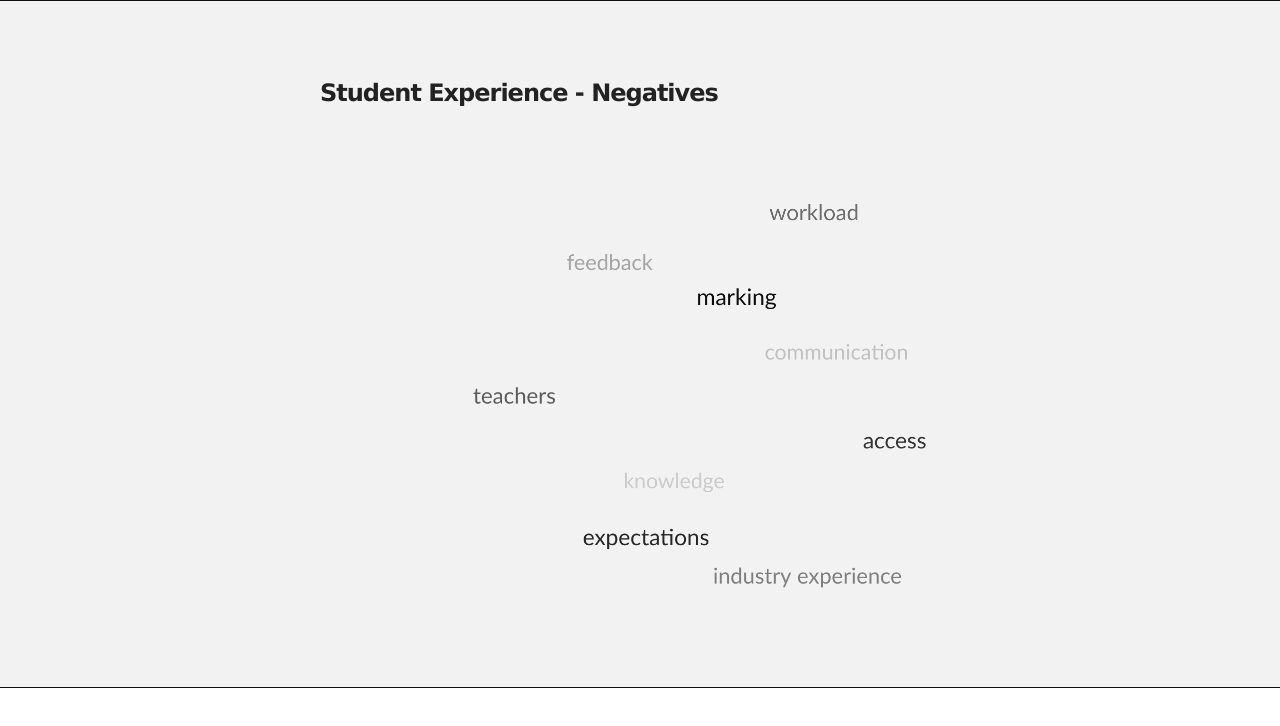
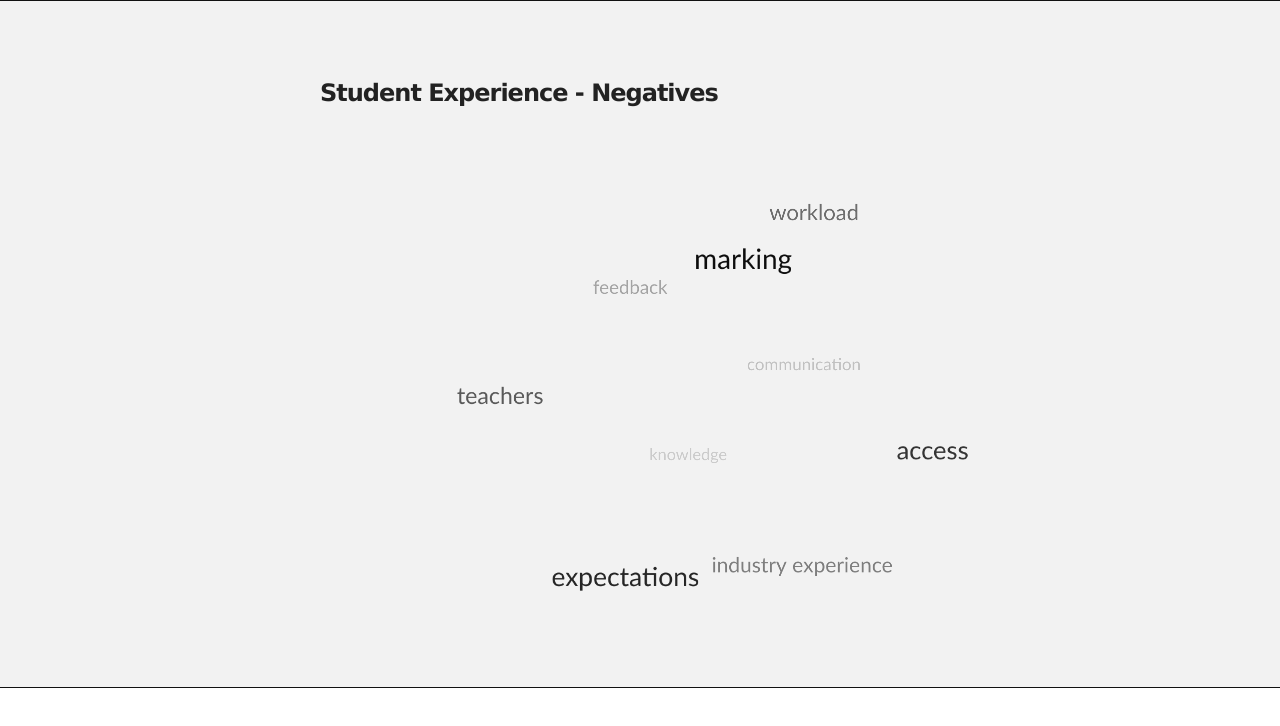
Before and after one commit to 696d656b/696d656b.github.io, a plain HTML site: page inverse.html in a window 1280 px wide. Drawn offline with Linux system fonts and the light colour scheme.

Commit message:
Update inverse.html

```diff
--- a/inverse.html
+++ b/inverse.html
@@ -67,7 +67,7 @@
          outlineThickness : 0,
          outlineColour: '#f2f2f2',
          maxSpeed : 0.03,
-         depth : 0.1
+         depth : 0.75
        })) {
          // TagCanvas failed to load
          $('#myCanvasContainer').hide();
```
